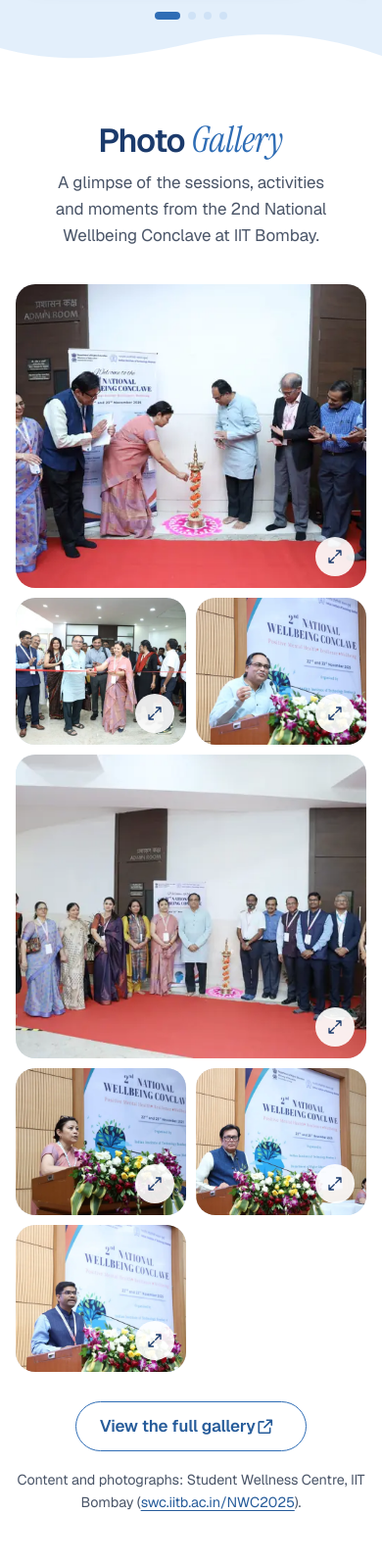
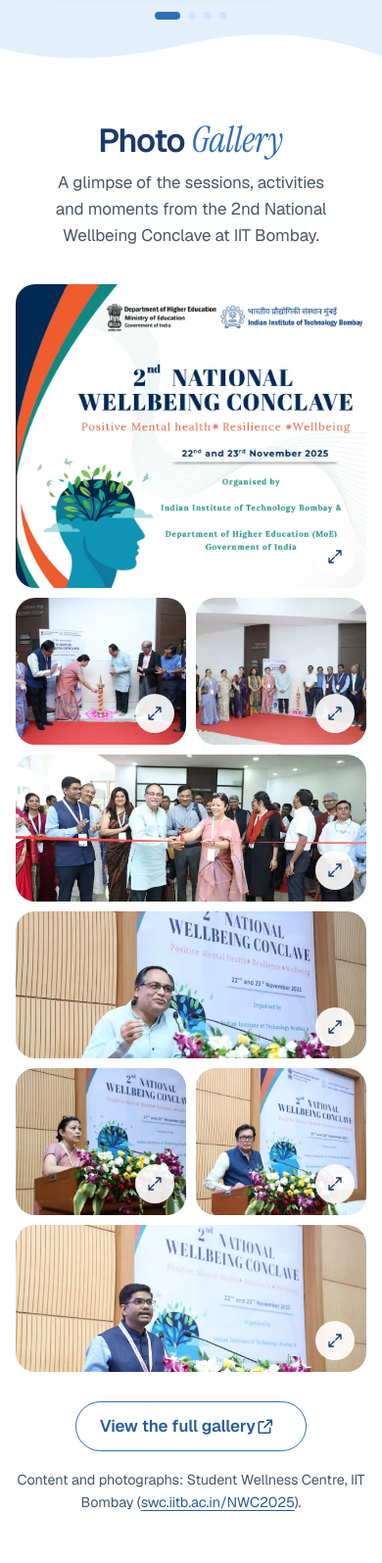
Before and after one commit to Abbagal/wellness, a plain HTML site: page events.html in a window 390 px wide. Shown: the part 6508-8103 px from the top of the page at 98% size. Drawn offline with nearby package versions, Linux system fonts and the light colour scheme.

Commit message:
Match the conclave gallery to the SWC page's collage
Same order and tile sizes as swc.iitb.ac.in/NWC2025: the poster large,
then medium, small, tall and wide photos on a five-column grid. Each photo
is aimed at the faces so no one is cut off; phones get two columns.

Co-Authored-By: Claude Opus 5.5 <noreply@anthropic.com>

```diff
--- a/events.html
+++ b/events.html
@@ -222,26 +222,29 @@
     <h2 id="galleryTitle" class="center reveal">Photo <em>Gallery</em></h2>
     <p class="section-sub center reveal">A glimpse of the sessions, activities and moments from the 2nd National Wellbeing Conclave at IIT Bombay.</p>
     <ul class="ev-gallery">
-      <li class="g-a"><button class="ev-shot" type="button" data-full="images/events/nwc2025-1.webp" data-caption="Lighting the lamp to open the conclave">
-        <picture><source srcset="images/events/nwc2025-1-sm.webp 640w, images/events/nwc2025-1.webp 1280w" sizes="(min-width: 960px) 50vw, 100vw" type="image/webp"><img src="images/events/nwc2025-1-sm.jpg" width="640" height="426" loading="lazy" alt="Guests light the ceremonial lamp to open the conclave"></picture>
+      <li class="large p-poster"><button class="ev-shot" type="button" data-full="images/events/nwc2025-poster.webp" data-caption="The conclave poster">
+        <picture><source srcset="images/events/nwc2025-poster.webp" type="image/webp"><img src="images/events/nwc2025-poster.jpg" width="900" height="833" loading="lazy" alt="Conclave poster: 2nd National Wellbeing Conclave, 22 and 23 November 2025, organised by IIT Bombay and the Department of Higher Education, Ministry of Education"></picture>
         <span class="ev-zoom" aria-hidden="true"><svg class="ic"><use href="#i-expand"/></svg></span></button></li>
-      <li class="g-b"><button class="ev-shot" type="button" data-full="images/events/nwc2025-3.webp" data-caption="Cutting the ribbon">
-        <picture><source srcset="images/events/nwc2025-3-sm.webp" type="image/webp"><img src="images/events/nwc2025-3-sm.jpg" width="640" height="426" loading="lazy" alt="Guests cut a ribbon at the conclave"></picture>
+      <li class="medium p-1"><button class="ev-shot" type="button" data-full="images/events/nwc2025-1.webp" data-caption="Lighting the lamp to open the conclave">
+        <picture><source srcset="images/events/nwc2025-1-sm.webp 640w, images/events/nwc2025-1.webp 1280w" sizes="(min-width: 960px) 460px, 100vw" type="image/webp"><img src="images/events/nwc2025-1-sm.jpg" width="640" height="426" loading="lazy" alt="Guests light the ceremonial lamp to open the conclave"></picture>
         <span class="ev-zoom" aria-hidden="true"><svg class="ic"><use href="#i-expand"/></svg></span></button></li>
-      <li class="g-c"><button class="ev-shot" type="button" data-full="images/events/nwc2025-4.webp" data-caption="From the podium">
-        <picture><source srcset="images/events/nwc2025-4-sm.webp" type="image/webp"><img src="images/events/nwc2025-4-sm.jpg" width="640" height="426" loading="lazy" alt="A speaker addresses delegates in front of the conclave banner"></picture>
+      <li class="small p-2"><button class="ev-shot" type="button" data-full="images/events/nwc2025-2.webp" data-caption="Organisers and guests at the inauguration">
+        <picture><source srcset="images/events/nwc2025-2-sm.webp 640w, images/events/nwc2025-2.webp 1280w" sizes="(min-width: 960px) 460px, 100vw" type="image/webp"><img src="images/events/nwc2025-2-sm.jpg" width="640" height="426" loading="lazy" alt="Organisers and guests stand together for a group photograph at the inauguration"></picture>
         <span class="ev-zoom" aria-hidden="true"><svg class="ic"><use href="#i-expand"/></svg></span></button></li>
-      <li class="g-d"><button class="ev-shot" type="button" data-full="images/events/nwc2025-2.webp" data-caption="Organisers and guests at the inauguration">
-        <picture><source srcset="images/events/nwc2025-2-sm.webp 640w, images/events/nwc2025-2.webp 1280w" sizes="(min-width: 960px) 50vw, 100vw" type="image/webp"><img src="images/events/nwc2025-2-sm.jpg" width="640" height="426" loading="lazy" alt="Organisers and guests stand together for a group photograph at the inauguration"></picture>
+      <li class="tall p-3"><button class="ev-shot" type="button" data-full="images/events/nwc2025-3.webp" data-caption="Cutting the ribbon">
+        <picture><source srcset="images/events/nwc2025-3-sm.webp 640w, images/events/nwc2025-3.webp 1280w" sizes="(min-width: 960px) 460px, 100vw" type="image/webp"><img src="images/events/nwc2025-3-sm.jpg" width="640" height="426" loading="lazy" alt="Guests cut a ribbon at the conclave"></picture>
         <span class="ev-zoom" aria-hidden="true"><svg class="ic"><use href="#i-expand"/></svg></span></button></li>
-      <li class="g-e"><button class="ev-shot" type="button" data-full="images/events/nwc2025-5.webp" data-caption="From the podium">
-        <picture><source srcset="images/events/nwc2025-5-sm.webp" type="image/webp"><img src="images/events/nwc2025-5-sm.jpg" width="640" height="426" loading="lazy" alt="A speaker addresses delegates from the podium"></picture>
+      <li class="wide p-4"><button class="ev-shot" type="button" data-full="images/events/nwc2025-4.webp" data-caption="From the podium">
+        <picture><source srcset="images/events/nwc2025-4-sm.webp 640w, images/events/nwc2025-4.webp 1280w" sizes="(min-width: 960px) 460px, 100vw" type="image/webp"><img src="images/events/nwc2025-4-sm.jpg" width="640" height="426" loading="lazy" alt="A speaker addresses delegates in front of the conclave banner"></picture>
         <span class="ev-zoom" aria-hidden="true"><svg class="ic"><use href="#i-expand"/></svg></span></button></li>
-      <li class="g-f"><button class="ev-shot" type="button" data-full="images/events/nwc2025-6.webp" data-caption="From the podium">
-        <picture><source srcset="images/events/nwc2025-6-sm.webp" type="image/webp"><img src="images/events/nwc2025-6-sm.jpg" width="640" height="426" loading="lazy" alt="A speaker at the podium, with the conclave banner behind"></picture>
+      <li class="medium p-5"><button class="ev-shot" type="button" data-full="images/events/nwc2025-5.webp" data-caption="From the podium">
+        <picture><source srcset="images/events/nwc2025-5-sm.webp 640w, images/events/nwc2025-5.webp 1280w" sizes="(min-width: 960px) 460px, 100vw" type="image/webp"><img src="images/events/nwc2025-5-sm.jpg" width="640" height="426" loading="lazy" alt="A speaker addresses delegates from the podium"></picture>
         <span class="ev-zoom" aria-hidden="true"><svg class="ic"><use href="#i-expand"/></svg></span></button></li>
-      <li class="g-g"><button class="ev-shot" type="button" data-full="images/events/nwc2025-7.webp" data-caption="From the podium">
-        <picture><source srcset="images/events/nwc2025-7-sm.webp" type="image/webp"><img src="images/events/nwc2025-7-sm.jpg" width="640" height="426" loading="lazy" alt="A speaker addresses the conclave"></picture>
+      <li class="small p-6"><button class="ev-shot" type="button" data-full="images/events/nwc2025-6.webp" data-caption="From the podium">
+        <picture><source srcset="images/events/nwc2025-6-sm.webp 640w, images/events/nwc2025-6.webp 1280w" sizes="(min-width: 960px) 460px, 100vw" type="image/webp"><img src="images/events/nwc2025-6-sm.jpg" width="640" height="426" loading="lazy" alt="A speaker at the podium, with the conclave banner behind"></picture>
+        <span class="ev-zoom" aria-hidden="true"><svg class="ic"><use href="#i-expand"/></svg></span></button></li>
+      <li class="wide p-7"><button class="ev-shot" type="button" data-full="images/events/nwc2025-7.webp" data-caption="From the podium">
+        <picture><source srcset="images/events/nwc2025-7-sm.webp 640w, images/events/nwc2025-7.webp 1280w" sizes="(min-width: 960px) 460px, 100vw" type="image/webp"><img src="images/events/nwc2025-7-sm.jpg" width="640" height="426" loading="lazy" alt="A speaker addresses the conclave"></picture>
         <span class="ev-zoom" aria-hidden="true"><svg class="ic"><use href="#i-expand"/></svg></span></button></li>
     </ul>
     <p class="center ev-more"><a class="btn outline" href="https://swc.iitb.ac.in/nwc-gallery" target="_blank" rel="noopener">View the full gallery<svg class="ic" aria-hidden="true"><use href="#i-external"/></svg></a></p>
--- a/styles.css
+++ b/styles.css
@@ -752,11 +752,25 @@ html:has(.ev-tabs) { scroll-padding-top: calc(var(--header) + 96px); }
 .ev-dots span.on { width: 26px; background: var(--mid); }
 @media (min-width: 960px) { .ev-voice { flex-basis: calc(50% - 8px); } }
 
-/* gallery: a bento collage; each photo opens in the viewer */
-.ev-gallery { display: grid; grid-template-columns: repeat(2, minmax(0, 1fr)); grid-auto-rows: 150px; gap: 10px; margin-top: 36px; }
+/* gallery: the same collage as swc.iitb.ac.in/NWC2025 (poster large, then medium, small, tall and wide tiles);
+   each photo is aimed at the faces so the crop keeps people whole; each opens in the viewer */
+.ev-gallery { display: grid; grid-template-columns: repeat(2, minmax(0, 1fr)); grid-auto-rows: 150px; grid-auto-flow: dense; gap: 10px; margin-top: 36px; }
 .ev-gallery li { min-width: 0; }
-.ev-gallery .g-a, .ev-gallery .g-d { grid-column: span 2; grid-row: span 2; }
-.ev-shot { position: relative; display: block; width: 100%; height: 100%; padding: 0; border: 0; border-radius: 20px; overflow: hidden; background: var(--soft); cursor: zoom-in; }
+.ev-gallery .large { grid-column: span 2; grid-row: span 2; }
+.ev-gallery .tall, .ev-gallery .wide { grid-column: span 2; }
+.ev-gallery .p-poster img { object-position: 50% 50%; }
+.ev-gallery .p-1 img { object-position: 55% 40%; }
+.ev-gallery .p-2 img { object-position: 50% 60%; }
+.ev-gallery .p-3 img { object-position: 45% 35%; }
+.ev-gallery .p-4 img { object-position: 45% 38%; }
+.ev-gallery .p-5 img { object-position: 45% 40%; }
+.ev-gallery .p-6 img { object-position: 20% 40%; }
+.ev-gallery .p-7 img { object-position: 45% 36%; }
+@media (min-width: 640px) { .ev-gallery { grid-auto-rows: 220px; } }
+@media (min-width: 960px) {
+  .ev-gallery { grid-template-columns: repeat(5, minmax(0, 1fr)); grid-auto-rows: 180px; gap: 12px; }
+  .ev-gallery .tall { grid-column: span 1; grid-row: span 2; }
+}.ev-shot { position: relative; display: block; width: 100%; height: 100%; padding: 0; border: 0; border-radius: 20px; overflow: hidden; background: var(--soft); cursor: zoom-in; }
 .ev-shot picture, .ev-shot img { width: 100%; height: 100%; }
 .ev-shot img { object-fit: cover; transition: transform .8s cubic-bezier(.2, .7, .2, 1); }
 .ev-shot::after { content: ""; position: absolute; inset: 0; background: linear-gradient(180deg, transparent 55%, rgba(27, 58, 107, .45)); opacity: 0; transition: opacity .4s ease; }
@@ -766,22 +780,6 @@ html:has(.ev-tabs) { scroll-padding-top: calc(var(--header) + 96px); }
 .ev-shot:hover::after, .ev-shot:focus-visible::after, .ev-shot:hover .ev-zoom, .ev-shot:focus-visible .ev-zoom { opacity: 1; transform: none; }
 .ev-shot:focus-visible { outline: 3px solid var(--mid); outline-offset: 3px; }
 @media (hover: none) { .ev-zoom { opacity: 1; transform: none; } }
-@media (min-width: 640px) {
-  .ev-gallery { grid-template-columns: repeat(3, minmax(0, 1fr)); grid-auto-rows: 170px; }
-  .ev-gallery .g-a { grid-column: span 2; grid-row: span 2; }
-  .ev-gallery .g-d { grid-column: span 3; grid-row: span 2; }
-}
-@media (min-width: 960px) {
-  .ev-gallery { grid-template-columns: repeat(4, minmax(0, 1fr)); grid-auto-rows: 190px; gap: 12px; }
-  .ev-gallery .g-a { grid-column: 1 / span 2; grid-row: 1 / span 2; }
-  .ev-gallery .g-b { grid-column: 3; grid-row: 1; }
-  .ev-gallery .g-c { grid-column: 4; grid-row: 1 / span 2; }
-  .ev-gallery .g-e { grid-column: 3; grid-row: 2; }
-  .ev-gallery .g-d { grid-column: 1 / span 2; grid-row: 3 / span 2; }
-  .ev-gallery .g-f { grid-column: 3 / span 2; grid-row: 3; }
-  .ev-gallery .g-g { grid-column: 3 / span 2; grid-row: 4; }
-  .ev-gallery .g-f img, .ev-gallery .g-g img { object-position: 50% 30%; }
-}
 .ev-more { margin-top: 30px; }
 .ev-source { margin-top: 18px; font-size: .9rem; color: var(--muted); }
 
```
